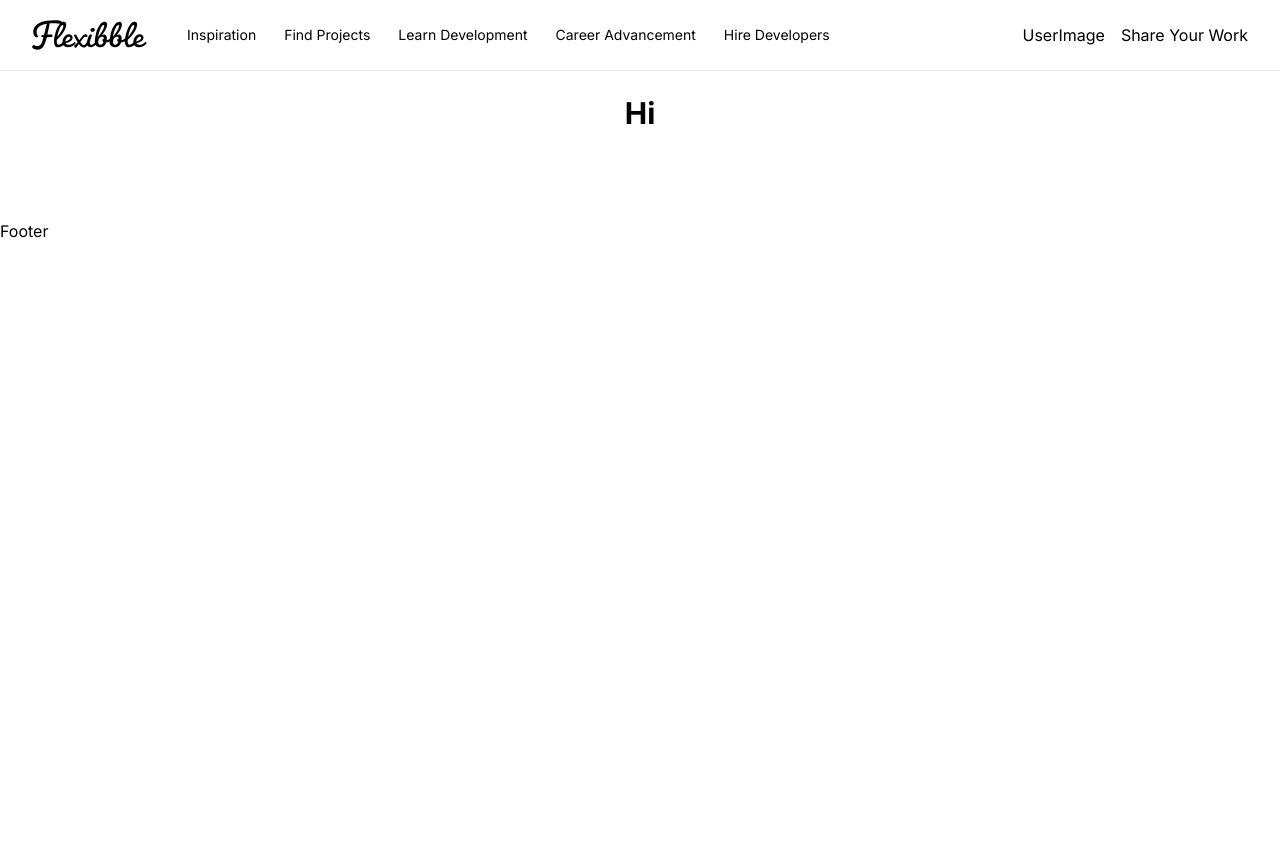
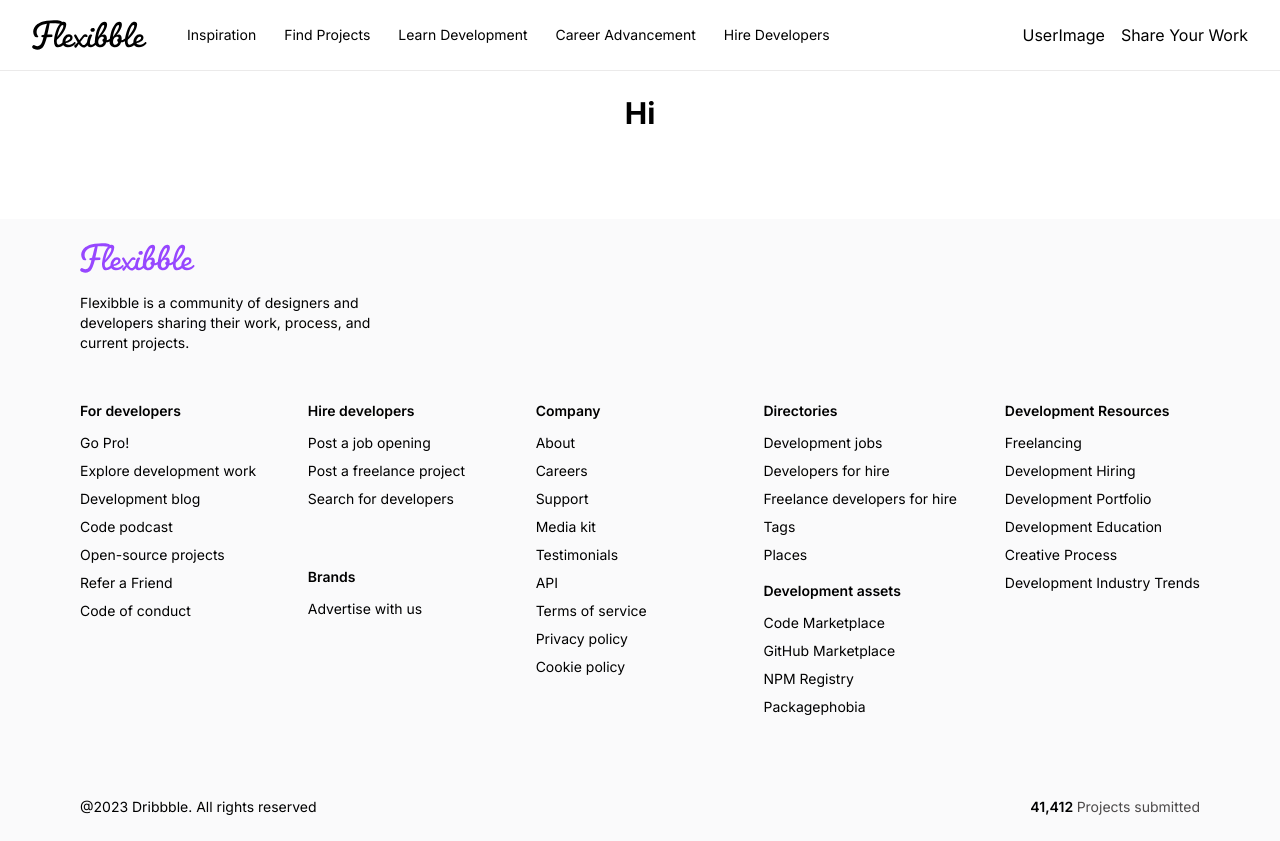
Before and after one commit to shubhamxdd/dribbble-clone-jsm, a Next.js app: page / in a window 1280 px wide. Before the commit the page ends 800 px from the top, so only its background shows below. Built offline with nearby package versions, Linux system fonts and the light colour scheme.

Commit message:
Build Footer Component

```diff
--- a/components/Footer.tsx
+++ b/components/Footer.tsx
@@ -1,9 +1,85 @@
-import React from 'react'
+import { footerLinks } from "@/constants";
+import Image from "next/image";
+import Link from "next/link";
+
+type FooterColumnProps = {
+  title: string;
+  links: string[];
+};
+
+const FooterColumn = ({ title, links }: FooterColumnProps) => (
+  <div className="footer_column">
+    <h4 className="font-semibold">{title}</h4>
+    <ul className="flex flex-col gap-2 font-normal">
+      {links.map((link) => (
+        <Link href="/" key={link}>
+          {link}
+        </Link>
+      ))}
+    </ul>
+  </div>
+);
 
 const Footer = () => {
   return (
-    <div>Footer</div>
-  )
-}
+    <footer className="flexStart footer">
+      <div className="flex flex-col gap-12 w-full">
+        <div className="flex items-start flex-col">
+          <Image
+            src="/logo-purple.svg"
+            alt="footer logo"
+            width={115}
+            height={38}
+          />
+          <p className="text-start text-sm font-normal mt-5 max-w-xs">
+            Flexibble is a community of designers and developers sharing their
+            work, process, and current projects.
+          </p>
+        </div>
+        <div className="flex flex-wrap gap-12">
+          <FooterColumn
+            title={footerLinks[0].title}
+            links={footerLinks[0].links}
+          />
+          <div className="flex flex-1 flex-col gap-4">
+            <FooterColumn
+              title={footerLinks[1].title}
+              links={footerLinks[1].links}
+            />
+            <FooterColumn
+              title={footerLinks[2].title}
+              links={footerLinks[2].links}
+            />
+          </div>
+          <FooterColumn
+            title={footerLinks[3].title}
+            links={footerLinks[3].links}
+          />
+          <div className="flex flex-1 flex-col gap-4">
+            <FooterColumn
+              title={footerLinks[4].title}
+              links={footerLinks[4].links}
+            />
+            <FooterColumn
+              title={footerLinks[5].title}
+              links={footerLinks[5].links}
+            />
+          </div>
+          <FooterColumn
+            title={footerLinks[6].title}
+            links={footerLinks[6].links}
+          />
+        </div>
+      </div>
+      <div className="flexBetween footer_copyright">
+        <p>@2023 Dribbble. All rights reserved</p>
+        <p className="text-gray">
+          <span className="text-black font-semibold">41,412 </span>Projects
+          submitted{" "}
+        </p>
+      </div>
+    </footer>
+  );
+};
 
-export default Footer
+export default Footer;
```
